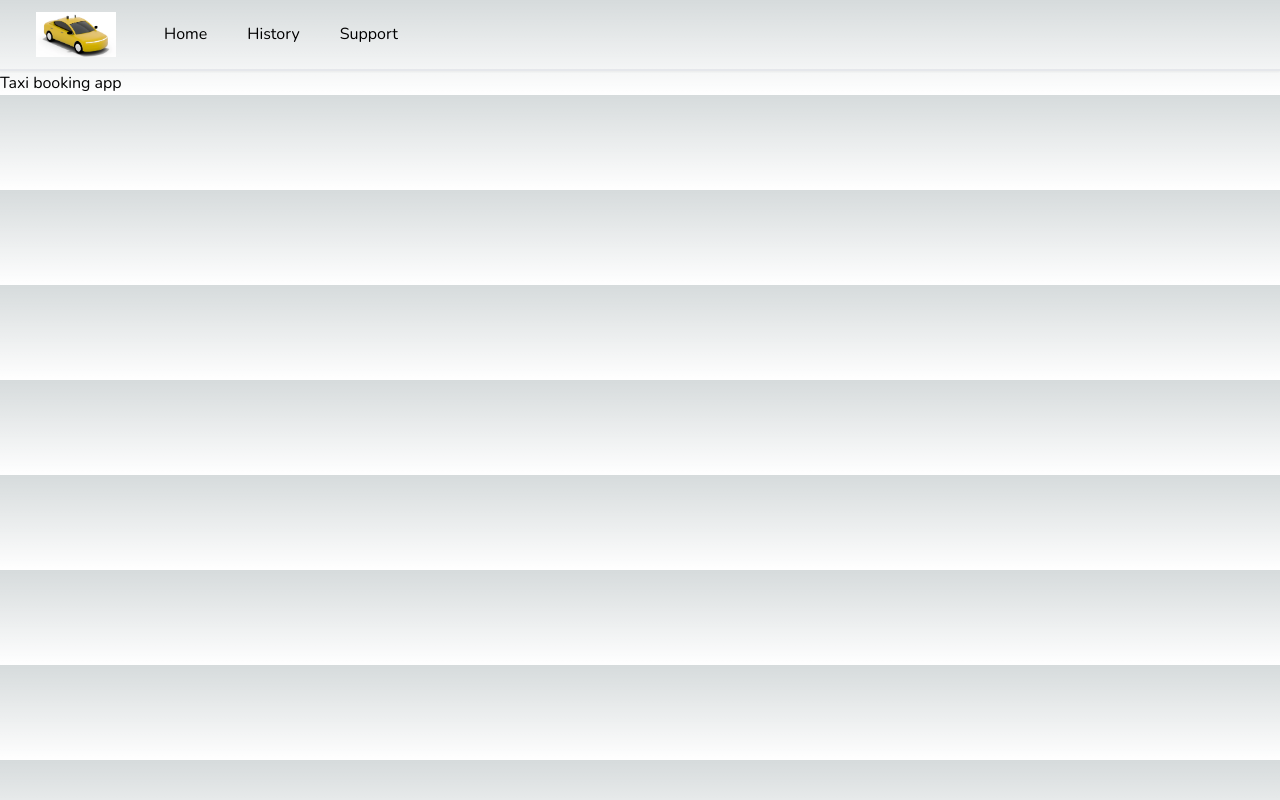
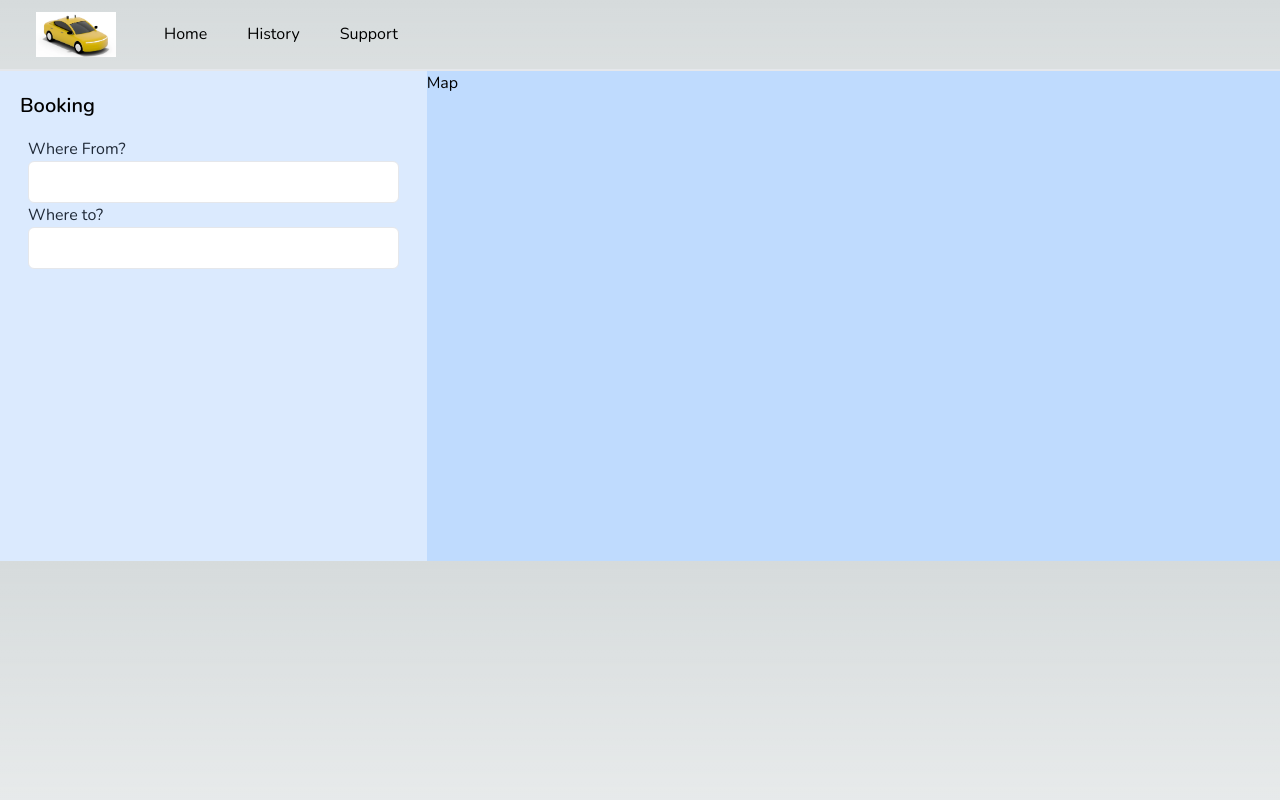
Before and after one commit to TongLiu024/taxi-booking-web-app, a Next.js app: page / in a window 1280 px wide. Built offline with nearby package versions, Linux system fonts and the light colour scheme.

Commit message:
added booking section ui

```diff
--- a/app/page.tsx
+++ b/app/page.tsx
@@ -1,12 +1,19 @@
+'use client'
+import Booking from '@/components/Booking/Booking'
 import { UserButton } from '@clerk/nextjs'
 import Image from 'next/image'
+
 
 export default function Home() {
   return (
 
     <div>
-
-    <h2>Taxi booking app</h2>
+      <div className='grid grid-cols-1 md:grid-cols-3'>
+        <div className='bg-white'>
+          <Booking/>
+        </div>
+        <div className='bg-blue-200 col-span-2'>Map</div>
+      </div>
    </div>
 
 
--- /dev/null
+++ b/components/Booking/AutoCompleteAddress.tsx
@@ -0,0 +1,22 @@
+import React from 'react'
+
+const AutoCompleteAddress = () => {
+  return (
+    <div className='text-black mt-2'>
+      <form action="">
+        <div>
+          <label className='text-gray-800'>Where From?</label>
+          <input type='text'
+          className='rounded-md border-[1px] w-full p-2 outline-none focus:border-purple-200' />
+        </div>
+        <div>
+          <label className='text-gray-800'>Where to?</label>
+          <input type="text"
+          className='rounded-md border-[1px] w-full p-2 outline-none focus:border-purple-200' />
+        </div>
+      </form>
+    </div>
+  )
+}
+
+export default AutoCompleteAddress
--- /dev/null
+++ b/components/Booking/Booking.tsx
@@ -0,0 +1,18 @@
+import React from 'react'
+import AutoCompleteAddress from './AutoCompleteAddress'
+
+const Booking = () => {
+  const screenHeight = screen.height*0.7
+  return (
+
+    <div className='p-5 bg-blue-100'>
+        <h2 className='font-semibold text-[20px] text-black'>Booking</h2>
+      <div className='p-2 border-blue-400-[1px] rounded-md'
+      style={{height:screenHeight}}>
+      <AutoCompleteAddress/>
+      </div>
+    </div>
+  )
+}
+
+export default Booking
--- a/components/Navbar.tsx
+++ b/components/Navbar.tsx
@@ -13,9 +13,9 @@ const Navbar = () => {
             height={40}
             />
             <div className='hidden md:flex gap-6 justify-between'>
-                <h2 className='hover:bg-purple-100 rounded-md p-2 cursor-pointer transition-all'>Home</h2>
-                <h2 className='hover:bg-purple-100 cursor-pointer transition-all rounded-md p-2'>History</h2>
-                <h2 className='hover:bg-purple-100 cursor-pointer transition-all rounded-md p-2'>Support</h2>
+                <h2 className='hover:bg-purple-400 rounded-md p-2 cursor-pointer transition-all'>Home</h2>
+                <h2 className='hover:bg-purple-400 cursor-pointer transition-all rounded-md p-2'>History</h2>
+                <h2 className='hover:bg-purple-400 cursor-pointer transition-all rounded-md p-2'>Support</h2>
             </div>
         </div>
         <div className='items-center'>
```
Also changed, not shown: components/Map/Map.tsx (added).
